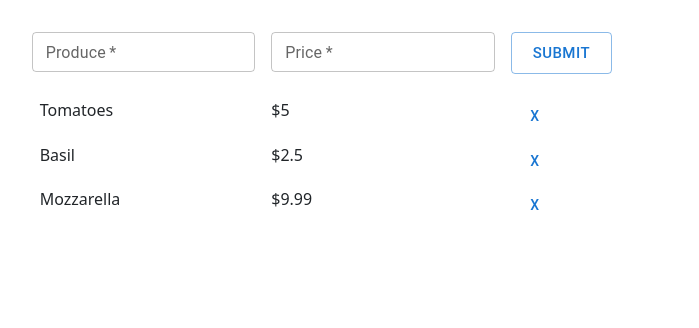
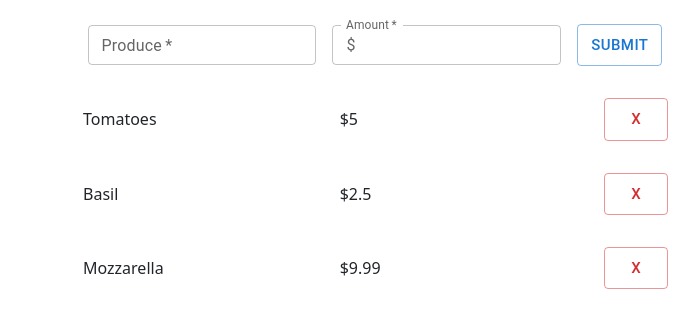
Before and after one commit to jessicamcg/realinsight, a React (Create React App) app: page / in a window 1280 px wide. Shown: the top 328 px of the page, without its empty margins (257-956 px from the left). Built offline with nearby package versions, Linux system fonts and the light colour scheme.

Commit message:
div actually centered

```diff
--- a/src/App.js
+++ b/src/App.js
@@ -26,7 +26,7 @@ function App() {
           <Grid item xs={7}>
             <InputForm />
           </Grid>
-          <Grid item xs={7}>
+          <Grid item xs={6}>
             <ItemValueList produce={INITIAL_LIST}/>
           </Grid>
         </Grid>
--- a/src/components/InputForm.jsx
+++ b/src/components/InputForm.jsx
@@ -1,20 +1,70 @@
 import { TextField } from "@mui/material";
 import { Button } from "@mui/material";
 import Grid from '@mui/material/Grid';
+import { Box } from "@mui/material";
+
+import InputLabel from '@mui/material/InputLabel';
+import OutlinedInput from '@mui/material/OutlinedInput';
+import FormControl from '@mui/material/FormControl';
+import InputAdornment from '@mui/material/InputAdornment';
 
 const InputForm = () => {
+
+  const handleSubmit = async (event) => {
+    event.preventDefault();
+    try {
+      console.log("submit");
+    } catch (e) {
+      console.error(e)
+    }
+  };
+
   return (
-    <Grid container spacing={2} >
-      <Grid item xs={4}>
-        <TextField id="outlined-basic" label="Produce" variant="outlined" required size="small"/>
+    <Box
+      component="form"
+      onSubmit={handleSubmit}
+    >
+      <Grid
+        container
+        direction="row"
+        justifyContent="center"
+        alignItems="center"
+        spacing={2}
+      >
+        <TextField
+          label="Produce"
+          id="outlined-start-adornment"
+          sx={{ m: 1, width: '25ch' }}
+          size="small"
+          required
+        />
+
+        <FormControl
+          sx={{ m: 1, width: '25ch' }}
+          variant="outlined"
+          size="small"
+          required
+        >
+          <InputLabel htmlFor="outlined-adornment-amount">Amount</InputLabel>
+          <OutlinedInput
+            id="outlined-adornment-amount"
+            startAdornment={<InputAdornment position="start">$</InputAdornment>}
+            label="Amount"
+            inputProps={{ inputMode: 'numeric', pattern: '[0-9]*' }}
+          />
+        </FormControl>
+
+        <Button
+          type="submit"
+          variant="outlined"
+          size="large"
+          sx={{ m: 1, width: '10ch' }}
+        >
+          Submit
+        </Button>
+
       </Grid>
-      <Grid item xs={4}>
-        <TextField id="outlined-basic" label="Price" variant="outlined" required size="small"/>
-      </Grid>
-      <Grid item xs={4}>
-        <Button variant="outlined" size="large">Submit</Button>
-      </Grid>
-    </Grid>
+    </Box>
   )
 }
 
--- a/src/components/ItemValueList.jsx
+++ b/src/components/ItemValueList.jsx
@@ -9,17 +9,31 @@ const ItemValueList = (props) => {
   const produce = props.produce;
 
   return (
-    <Grid container spacing={1} padding={1}>
+    <Grid
+        container
+        direction="row"
+        justifyContent="center"
+        alignItems="center"
+        spacing={2}
+      >
       {produce.map((item) => (
         <React.Fragment key={item.value}>
-          <Grid item xs={4}>
+          <Grid item xs={5}>
             {item.name}
           </Grid>
-          <Grid item xs={4}>
+          <Grid item xs={5}>
             ${item.value}
           </Grid>
-          <Grid item xs={4}>
-            <Button>X</Button>
+          <Grid item xs={2}>
+            <Button
+              type="submit"
+              variant="outlined"
+              color="error"
+              size="large"
+              sx={{ m: 1, width: '5ch' }}
+            >
+              X
+            </Button>
           </Grid>
         </React.Fragment>
       ))}
```
